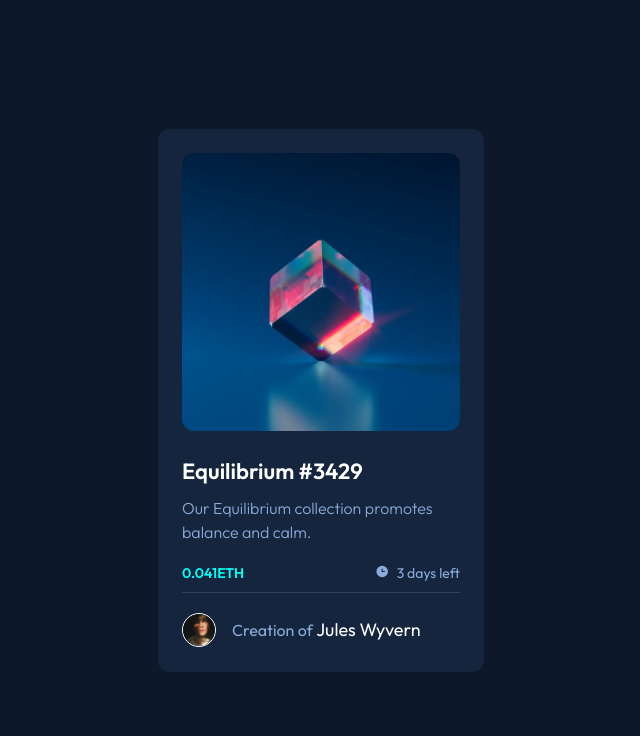
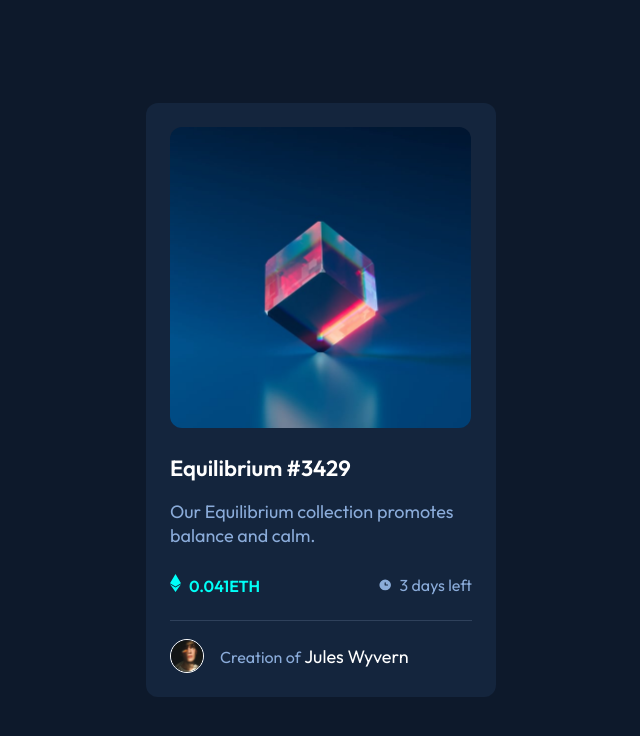
Before and after one commit to lucianakyoko/frontend_mentor_challenges, a plain HTML site: page nft-preview-card-component/index.html in a window 1280 px wide. Shown: the whole page, without its empty margins (319-959 px from the left). Drawn offline with Linux system fonts and the light colour scheme.

Commit message:
Create desktop layout

```diff
--- a/nft-preview-card-component/index.html
+++ b/nft-preview-card-component/index.html
@@ -7,7 +7,7 @@
     <link rel="icon" type="image/png" sizes="32x32" href="./images/favicon-32x32.png">
 
     <title>Frontend Mentor | NFT preview card component</title>
-    <link rel="stylesheet" href="./styles.css">
+    <link rel="stylesheet" href="./styles/styles.css">
     <link rel="preconnect" href="https://fonts.googleapis.com">
     <link rel="preconnect" href="https://fonts.gstatic.com" crossorigin>
     <link href="https://fonts.googleapis.com/css2?family=Outfit:wght@300;400;600&display=swap" rel="stylesheet">
--- a/nft-preview-card-component/sass/_card.scss
+++ b/nft-preview-card-component/sass/_card.scss
@@ -4,21 +4,38 @@
   background-color: $Very-dark-blue-card-BG;
   border-radius: 12px;
   padding: 2.4rem;
+  @include only-for-desktop-tablet {
+    width: 350px;
+    height: 594px;
+  }
 
   &__image {
     width: 27.8rem;
     border-radius: 12px;
+    @include only-for-desktop-tablet {
+      width: 30.1rem;
+    }
   }
 
   &__title {
     @include font(2.2rem, 600, $White);
     @include margin(2.4rem);
+
+    @include only-for-desktop-tablet {
+      @include font(2.2rem, 700, $White);
+    }
   }
 
   &__paraghaph {
     @include margin(1.1rem);
     line-height: 2.4rem;
     @include font(1.6rem, 300, $Soft-blue);
+
+    @include only-for-desktop-tablet {
+      @include margin(1.8rem);
+      @include font(1.8rem, 400, $Soft-blue);
+      line-height: 2.4rem;
+    }
   }
 
   &__details {
@@ -28,18 +45,30 @@
     align-items: center;
     justify-content: space-between;
     border-bottom: 1px solid $Very-dark-blue-line;
+    @include only-for-desktop-tablet {
+      @include margin(2.6rem);
+      padding-bottom: 2.4rem;
+
+    }
 
     .left {
       @include font(1.4rem, 600, $Cyan);
-      ::before {
-        @include beforeIcon(11px, 18px, url('./images/icon-ethereum.svg'));
+      &::before {
+        @include beforeIcon(11px, 18px, url('../images/icon-ethereum.svg'));
+      }
+      @include only-for-desktop-tablet {
+        @include font(1.6rem, 700, $Cyan);
       }
     }
 
     .right {
       @include font(1.4rem, 400, $Soft-blue);
       &::before {
-        @include beforeIcon(13.33px, 13.33px, url('./images/icon-clock.svg'));
+        @include beforeIcon(13.33px, 13.33px, url('../images/icon-clock.svg'));
+      }
+
+      @include only-for-desktop-tablet {
+        @include font(1.6rem, 400, $Soft-blue);
       }
     }
   }
@@ -49,7 +78,12 @@
     display: flex;
     align-items: center;
     justify-content: left;
-    gap: 16px
+    gap: 16px;
+
+    @include only-for-desktop-tablet {
+      @include margin(1.8rem);
+
+    }
   }
 
   &__profile-image {
--- a/nft-preview-card-component/sass/styles.scss
+++ b/nft-preview-card-component/sass/styles.scss
@@ -6,6 +6,10 @@ $Very-dark-blue-line: hsl(215, 32%, 27%);
 $White: hsl(0, 0%, 100%);
 
 $border-radius: 1.2rem;
+
+@mixin only-for-desktop-tablet {
+  @media (min-width: 767px) { @content; }
+}
 
 @mixin font($size, $weight, $color) {
   font-family: 'Outfit', sans-serif;
```
Also changed, not shown: nft-preview-card-component/nft-preview-card-component/styles.css (deleted), nft-preview-card-component/styles/styles.css.
